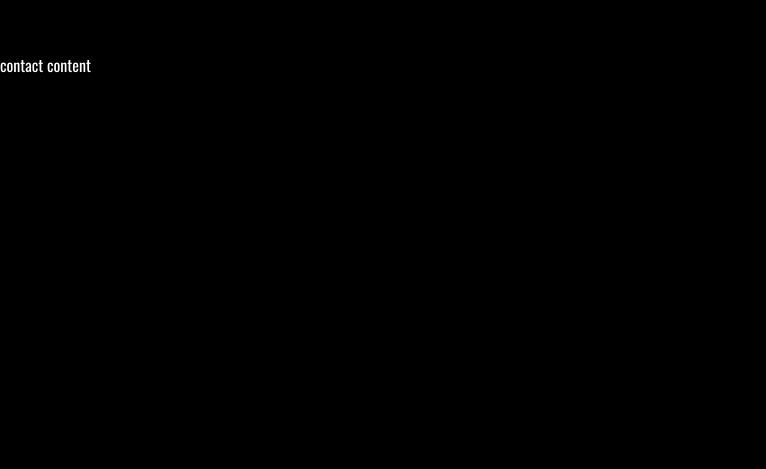
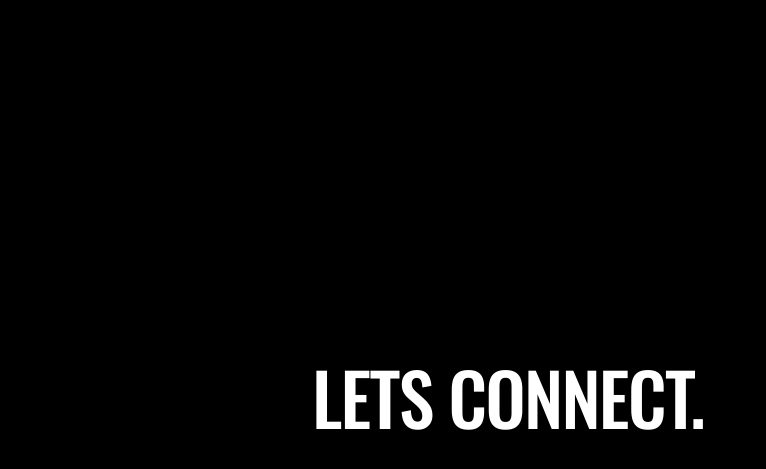
Before and after one commit to jackcorless91/gsap-portfolio, a React (Vite) app: page /contact in a window 1280 px wide. Shown: the part 747-1216 px from the top of the page, without its empty margins (0-766 px from the left). Built offline with nearby package versions, Linux system fonts and the light colour scheme.

Commit message:
contact from scaffolding

```diff
--- a/src/components/Card.jsx
+++ b/src/components/Card.jsx
@@ -9,7 +9,7 @@ function Card({i, title, technologies, description, src, github, url, color, pro
   return (
     <div className="min-h-screen flex justify-center items-center sticky top-0">
       <motion.div
-        className="card-container w-4xl max-w-[80%] h-[35vh] min-h-100 absolute -translate-y-[10%] rounded-2xl grid grid-rows-[25%_75%] max-sm:grid-rows-[30%_70%]"
+        className="card-container w-4xl max-w-[80%] h-[32vh] min-h-100 absolute -translate-y-[10%] rounded-2xl grid grid-rows-[25%_75%] max-sm:grid-rows-[30%_70%]"
         style={{
           scale,
           backgroundColor: color,
--- a/src/components/ContactContent.jsx
+++ b/src/components/ContactContent.jsx
@@ -2,9 +2,21 @@ import React from 'react';
 
 function ContactContent() {
   return (
-    <section className="min-h-[calc(100vh-4.5rem)] md:min-h-[calc(100vh-5.5rem)]">
+    <section className="min-h-[calc(100vh-4.5rem)] md:min-h-[calc(100vh-5.5rem)] flex items-center justify-center">
       <div className="text-white">
-        contact content
+        <div className="text-7xl tracking-tight uppercase font-medium">Lets Connect.</div>
+        <div className="form-container">
+          <form action="">
+            <label htmlFor="name"></label>
+            <input type="text" id="name" name="name" />
+            <label htmlFor="phone"></label>
+            <input type="text" id="phone" />
+            <label htmlFor="email"></label>
+            <input type="text" id="email" />
+            <label htmlFor="message"></label>
+            <input type="text" id="message" />
+          </form>
+        </div>
       </div>
     </section>
   );
```
